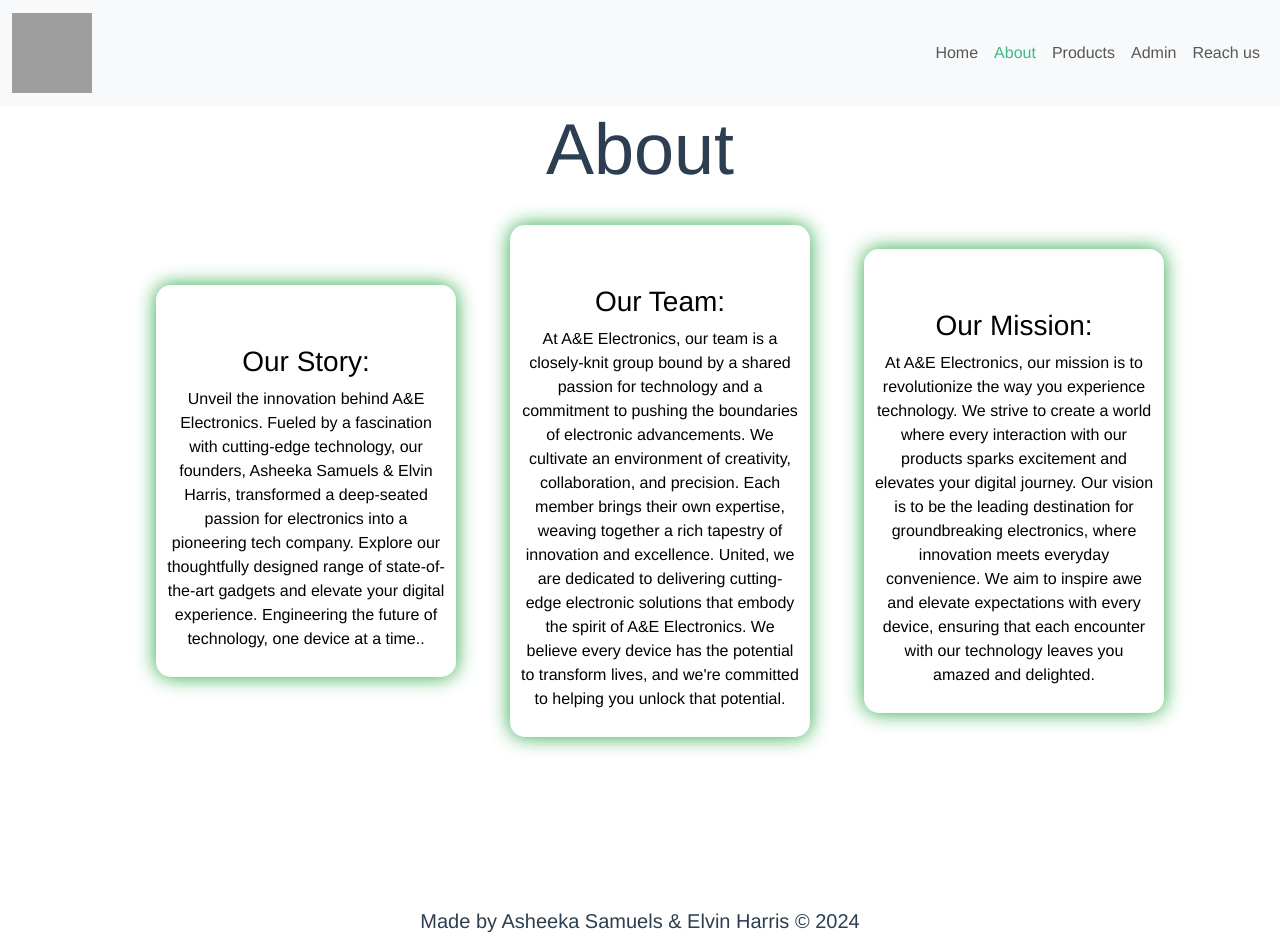
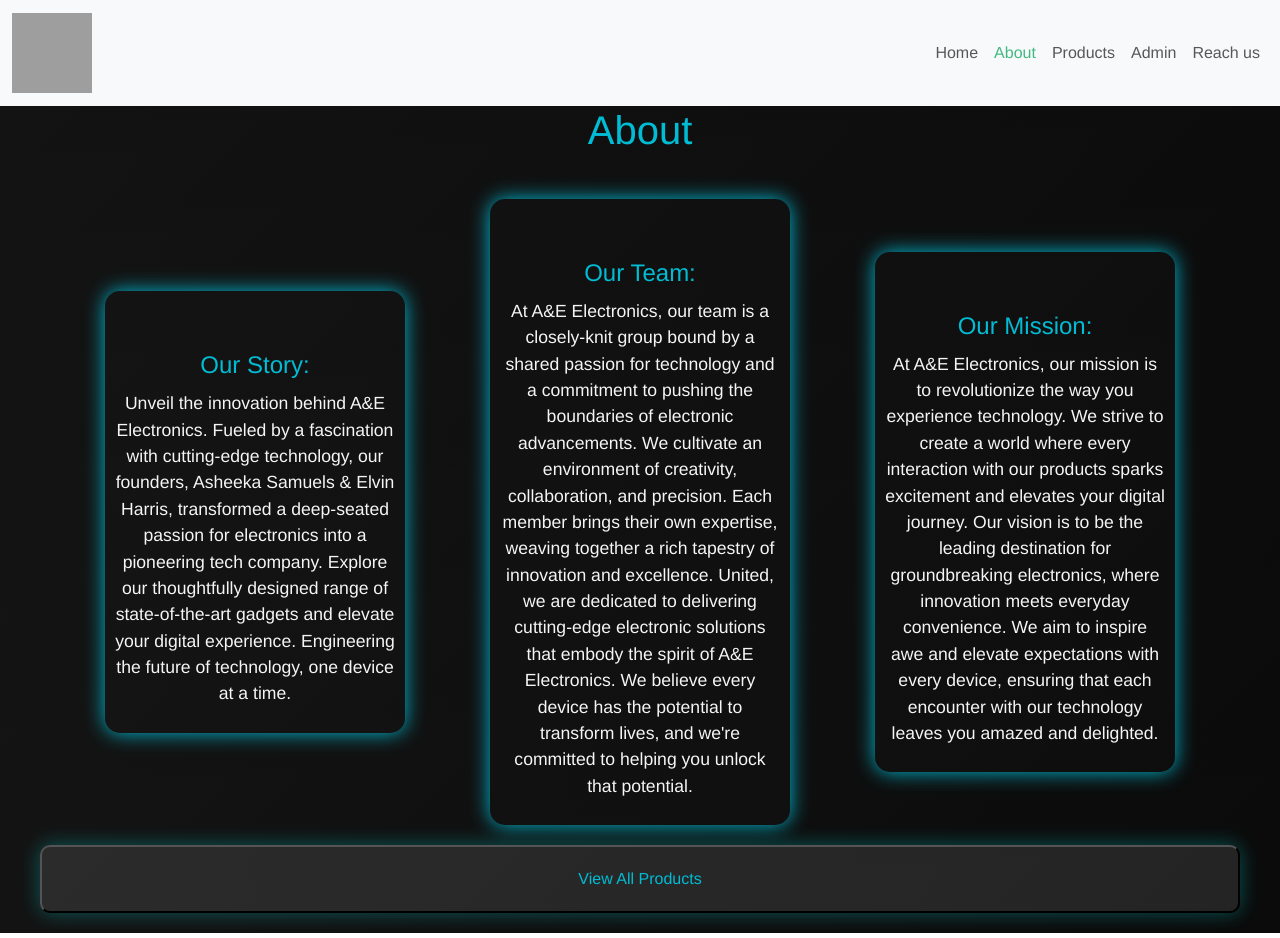
Before and after one commit to harriselvin/node_mysql_vue_project, a Vue app: page /about in a window 1280 px wide. Shown: the top 938 px of the page. Built offline with nearby package versions, Linux system fonts and the light colour scheme; grey boxes are pictures that could not be loaded; what vue3-cookies would draw is missing.

Commit message:
home&about

```diff
--- a/src/assets/css/style.css
+++ b/src/assets/css/style.css
@@ -85,48 +85,3 @@ img[alt='logo'] {
         width: 100%;
     }
 }
-
-/* ABOUT PAGE */
-.container-fluid3 {
-    background-size: cover;
-    background-position: center;
-    border-image: fill 0 linear-gradient(rgba(0, 0, 0, 0.4), rgba(0, 0, 0, 0.2));
-    color: black;
-
-}
-
-.container3 {
-    display: flex;
-    flex-wrap: wrap;
-    margin: 20px;
-    justify-content: space-evenly;
-    align-items: center;
-    width: 250px auto;
-}
-#box1 {
-    margin-top: 25px;
-    width: 300px;
-    background-color: transparent;
-    color: black;
-    box-shadow: 0 0 20px 0 #28a745;
-    border-radius: 15px;
-    padding: 10px;
-    text-decoration: none;
-    height: 450px auto;
-}
-#head3 {
-    text-align: center;
-    padding-top: 50px;
-}
-
-@media (max-width: 991.98px) {
-    .container3 {
-        max-width: 600px; /* Adjust max-width as needed */
-    }
-
-    #box1 {
-        width: 100%; /* Adjust box width for smaller screens */
-    }
-}
-
-/* end of about page */
--- a/src/views/AboutView.vue
+++ b/src/views/AboutView.vue
@@ -1,6 +1,6 @@
 <template>
-  <div class="container">
-    <div class="row">
+  <div class="container-fluid3">
+    <div class="about-page">
       <h2 class="display-2">About</h2>
       <div class="container3">
         <div class="box" id="box1">
@@ -12,7 +12,7 @@
             electronics into a pioneering tech company. Explore our thoughtfully
             designed range of state-of-the-art gadgets and elevate your digital
             experience. Engineering the future of technology, one device at a
-            time..
+            time.
           </p>
         </div>
         <div class="box" id="box1">
@@ -43,6 +43,113 @@
           </p>
         </div>
       </div>
+      <router-link to="/products">
+        <button class="View-All-Products">View All Products</button>
+      </router-link>
     </div>
   </div>
 </template>
+
+<script>
+export default {
+  name: "AboutPage"
+};
+</script>
+
+<style scoped>
+/* ABOUT PAGE */
+.container-fluid3 {
+    background: linear-gradient(135deg, #1f1f1f, #0d0d0d);
+    background-size: cover;
+    background-position: center;
+    border-image: fill 0 linear-gradient(rgba(0, 0, 0, 0.4), rgba(0, 0, 0, 0.2));
+    color: black;
+
+}
+
+.container3 {
+    display: flex;
+    flex-wrap: wrap;
+    margin: 20px;
+    justify-content: space-evenly;
+    align-items: center;
+    width: 250px auto;
+}
+
+.display-2 {
+  font-size: 2.5em;
+  color: #00bcd4; /* Neon blue */
+  margin-bottom: 20px;
+  text-align: center;
+}
+
+.box {
+  background: rgba(255, 255, 255, 0.1); /* Slightly opaque background */
+  border-radius: 10px;
+  padding: 20px;
+  box-shadow: 0 0 10px rgba(0, 255, 255, 0.3);
+}
+
+#head3 {
+  font-size: 1.5em;
+  color: #00bcd4; /* Neon blue */
+  margin-bottom: 10px;
+}
+
+#p2 {
+  font-size: 1.1em;
+  color: whitesmoke;
+}
+
+.recent-products {
+  margin-top: 40px;
+}
+
+.recent-products h2 {
+  font-size: 2em;
+  color: #00bcd4; /* Neon blue */
+  text-align: center;
+  margin-bottom: 20px;
+}
+
+#box1 {
+    margin-top: 25px;
+    width: 300px;
+    background: rgba(41, 32, 32, 0.1); /* Slightly opaque background */
+    color: black;
+    box-shadow: 0 0 20px 0  #00bcd4 ;
+    border-radius: 15px;
+    padding: 10px;
+    text-decoration: none;
+    height: 450px auto;
+}
+#head3 {
+    text-align: center;
+    padding-top: 50px;
+}
+
+.View-All-Products {
+    width: 100%;
+    max-width: 1200px;
+    padding: 20px;
+    background: rgba(255, 255, 255, 0.1); /* Slightly opaque background */
+    border-radius: 10px;
+    box-shadow: 0 0 20px rgba(0, 255, 255, 0.3);
+    font-size: 1em;
+    color: #00bcd4; /* Neon blue */
+    margin-bottom: 20px;
+    text-align: center;
+  }
+
+@media (max-width: 991.98px) {
+    .container3 {
+        max-width: 600px; /* Adjust max-width as needed */
+    }
+
+    #box1 {
+        width: 100%; /* Adjust box width for smaller screens */
+    }
+}
+
+/* end of about page */
+</style>
--- a/src/views/HomeView.vue
+++ b/src/views/HomeView.vue
@@ -1,83 +1,152 @@
 <template>
-  <div class="container">
-    <div class="row text-center">
-      <h2 class="display-2">Welcome to A & E Electronics</h2>
+  <div class="landing-page">
+    <div class="content">
+      <h1>Welcome To A&E Electronics!</h1>
       <p>Your one-stop shop for the latest in cutting-edge technology and innovative electronic solutions.</p>
       <p>At A&E Electronics, we are dedicated to providing top-quality products and exceptional customer service. Explore our diverse range of electronics designed to enhance your digital experience and stay ahead of the tech curve.</p>
       <p>Thank you for choosing A&E Electronics. We're excited to help you find the perfect tech solutions!</p>
-      <button @click="exploreProducts">Explore Products</button>
+      <router-link to="/about">
+        <button class="learn-more">Learn More</button>
+      </router-link>
     </div>
 
-    <div class="row">
-      <h4 class="display-4">Recent products</h4>
+    <div class="recently-viewed">
+      <h2>Recently Viewed Products</h2>
+      <div class="product-list">
+        <div class="product-item">
+          <img src="path-to-image1.jpg" alt="Product 1">
+          <h3>Product 1</h3>
+          <p>$199.99</p>
+        </div>
+        <div class="product-item">
+          <img src="path-to-image2.jpg" alt="Product 2">
+          <h3>Product 2</h3>
+          <p>$299.99</p>
+        </div>
+        <div class="product-item">
+          <img src="path-to-image3.jpg" alt="Product 3">
+          <h3>Product 3</h3>
+          <p>$399.99</p>
+        </div>
+        <!-- Add more products as needed -->
+      </div>
     </div>
-    <div class="row gap-2 justify-content-center" v-if="recentProducts">
-
-      <Card v-for="product in recentProducts" :key="product.productID">
-        <template #cardHeader>
-          {{ product.productURL }}
-          <img :src="product.prodURL" loading="lazy" class="img-fluid" :alt="product.prodName">
-        </template>
-        <template #cardBody>
-          <h5 class="card-title fw-bold">{{ product.prodName }}</h5>
-          <p class="lead">{{ product.prodDescription }}</p>
-          <p class="lead"><span class="text-success fw-bold">Amount</span>: R{{ product.amount }}</p>
-        </template>
-      </Card>
-    </div>
-    <div v-else>
-      <Spinner />
-    </div>
-    </div>
+  </div>
 </template>
 
 <script>
-import Card from '@/components/Card.vue'
-import Spinner from '@/components/Spinner.vue'
-
 export default {
-  name: 'HomeView',
-  components: {
-    Card,
-    Spinner
-  },
-  computed: {
-    recentProducts() {
-      return this.$store.state.recentProducts
-    }
-  },
-  methods: {
-    exploreProducts() {
-      this.$router.push('/products'); // Assuming you want to navigate to a products page
-    }
-  },
-  mounted() {
-    this.$store.dispatch('fetchRecentProducts'); // Ensure this action is correctly defined in your store
-  }
-}
+  name: "LandingPage"
+};
 </script>
 
 <style scoped>
-.container {
+* {
+  margin: 0;
+  padding: 0;
+  box-sizing: border-box;
+}
+
+/* Landing page styling */
+.landing-page {
+  background: linear-gradient(135deg, #1f1f1f, #0d0d0d);
+  color: #e0e0e0;
+  font-family: 'Roboto', sans-serif;
+  display: flex;
+  flex-direction: column;
+  align-items: center;
+  height: 100vh;
   padding: 20px;
 }
 
-.text-center {
+.content {
+  text-align: center;
+  max-width: 800px;
+  padding: 20px;
+  background: rgba(255, 255, 255, 0.1); /* Slightly opaque background */
+  border-radius: 10px;
+  box-shadow: 0 0 20px rgba(0, 255, 255, 0.3);
+  margin-bottom: 40px;
+}
+
+h1 {
+  font-size: 2.5em;
+  color: #00bcd4; /* Neon blue */
+  margin-bottom: 20px;
+}
+
+p {
+  font-size: 1.2em;
+  line-height: 1.6;
+  margin-bottom: 15px;
+}
+
+button.learn-more {
+  background: #00bcd4; /* Neon blue */
+  color: #fff;
+  border: none;
+  padding: 15px 30px;
+  font-size: 1em;
+  border-radius: 5px;
+  cursor: pointer;
+  transition: background 0.3s, transform 0.3s;
+}
+
+button.learn-more:hover {
+  background: #03a9f4; /* Slightly lighter blue */
+  transform: scale(1.05);
+}
+
+button.learn-more:active {
+  background: #0288d1; /* Even darker blue */
+}
+
+.recently-viewed {
+  width: 100%;
+  max-width: 1200px;
+  padding: 20px;
+  background: rgba(41, 32, 32, 0.1); /* Slightly opaque background */
+  border-radius: 10px;
+  box-shadow: 0 0 20px rgba(0, 255, 255, 0.3);
+}
+
+.recently-viewed h2 {
+  font-size: 2em;
+  color: #00bcd4; /* Neon blue */
+  margin-bottom: 20px;
   text-align: center;
 }
 
-button {
-  margin-top: 20px;
-  background-color: #28a745;
-  color: white;
-  border: none;
-  padding: 10px 20px;
-  border-radius: 4px;
-  cursor: pointer;
-  font-size: 1em;
+.product-list {
+  display: flex;
+  flex-wrap: wrap;
+  gap: 20px;
+  justify-content: center;
 }
 
-button:hover {
-  background-color: #218838;
+.product-item {
+  background: rgba(255, 255, 255, 0.2); /* Slightly opaque background */
+  border-radius: 10px;
+  box-shadow: 0 0 10px rgba(0, 255, 255, 0.3);
+  text-align: center;
+  padding: 10px;
+  width: 200px;
+}
+
+.product-item img {
+  max-width: 100%;
+  border-radius: 5px;
+  margin-bottom: 10px;
+}
+
+.product-item h3 {
+  font-size: 1.2em;
+  color: #00bcd4; /* Neon blue */
+  margin: 10px 0;
+}
+
+.product-item p {
+  font-size: 1.1em;
+  color: #e0e0e0;
 }
 </style>
--- a/src/views/ReachUs.vue
+++ b/src/views/ReachUs.vue
@@ -5,7 +5,7 @@
       </div>
       <form @submit.prevent="submitForm">
         <div class="form-group">
-          <label for="name">Name:</label>
+          <label for="name">Name & Surname:</label>
           <input type="text" id="name" v-model="form.name" required />
         </div>
         <div class="form-group">
```
